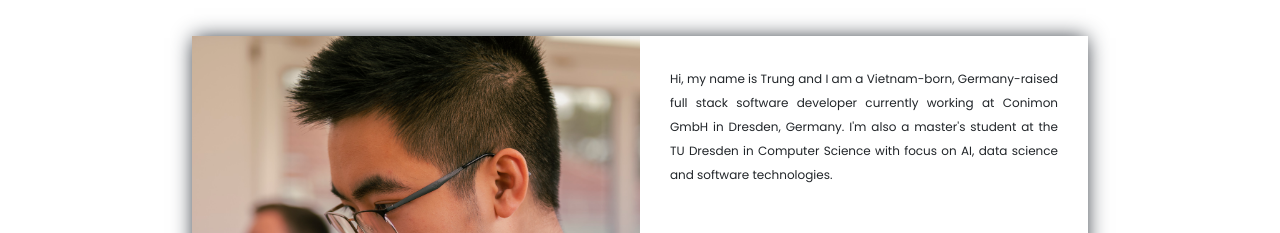
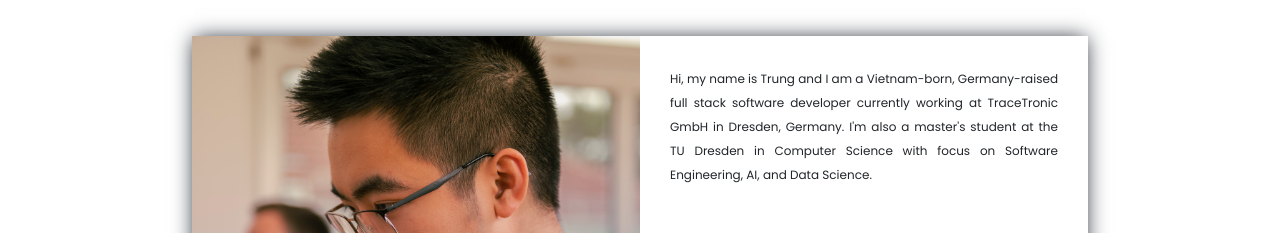
Before and after one commit to tcq1/portfolio, a React (Create React App) app: page / in a window 1280 px wide. Shown: the part 780-1013 px from the top of the page. Built offline with nearby package versions, Linux system fonts and the light colour scheme.

Commit message:
Update CV and current work place

```diff
--- a/src/PortfolioContainer/AboutMe/AboutMe.js
+++ b/src/PortfolioContainer/AboutMe/AboutMe.js
@@ -20,8 +20,9 @@ export default function AboutMe(props) {
 
     {/* Displayed text */}
     const SCREEN_CONSTANTS = {
-        description: "Hi, my name is Trung and I am a Vietnam-born, Germany-raised full stack software developer currently working at Conimon GmbH in Dresden, Germany. " +
-            "I'm also a master's student at the TU Dresden in Computer Science with focus on AI, data science and software technologies.",
+        description: "Hi, my name is Trung and I am a Vietnam-born, Germany-raised full stack software developer " +
+            "currently working at TraceTronic GmbH in Dresden, Germany. I'm also a master's student at the TU " +
+            "Dresden in Computer Science with focus on Software Engineering, AI, and Data Science.",
         highlights: {
             bullets: [
                 "Full Stack software developer",
--- a/src/PortfolioContainer/Home/Profile/Profile.js
+++ b/src/PortfolioContainer/Home/Profile/Profile.js
@@ -32,7 +32,7 @@ export default function Profile() {
                                         1000,
                                         "Computer Science Bachelor 🎓",
                                         1000,
-                                        "Software Engineer at Conimon 🖥️",
+                                        "ML Engineer at TraceTronic 🖥️",
                                         1000,
                                         "Master's student at TU Dresden 📚",
                                         1000,
```
Also changed, not shown: 1 other file (tests, documents, lock files or other folders).
